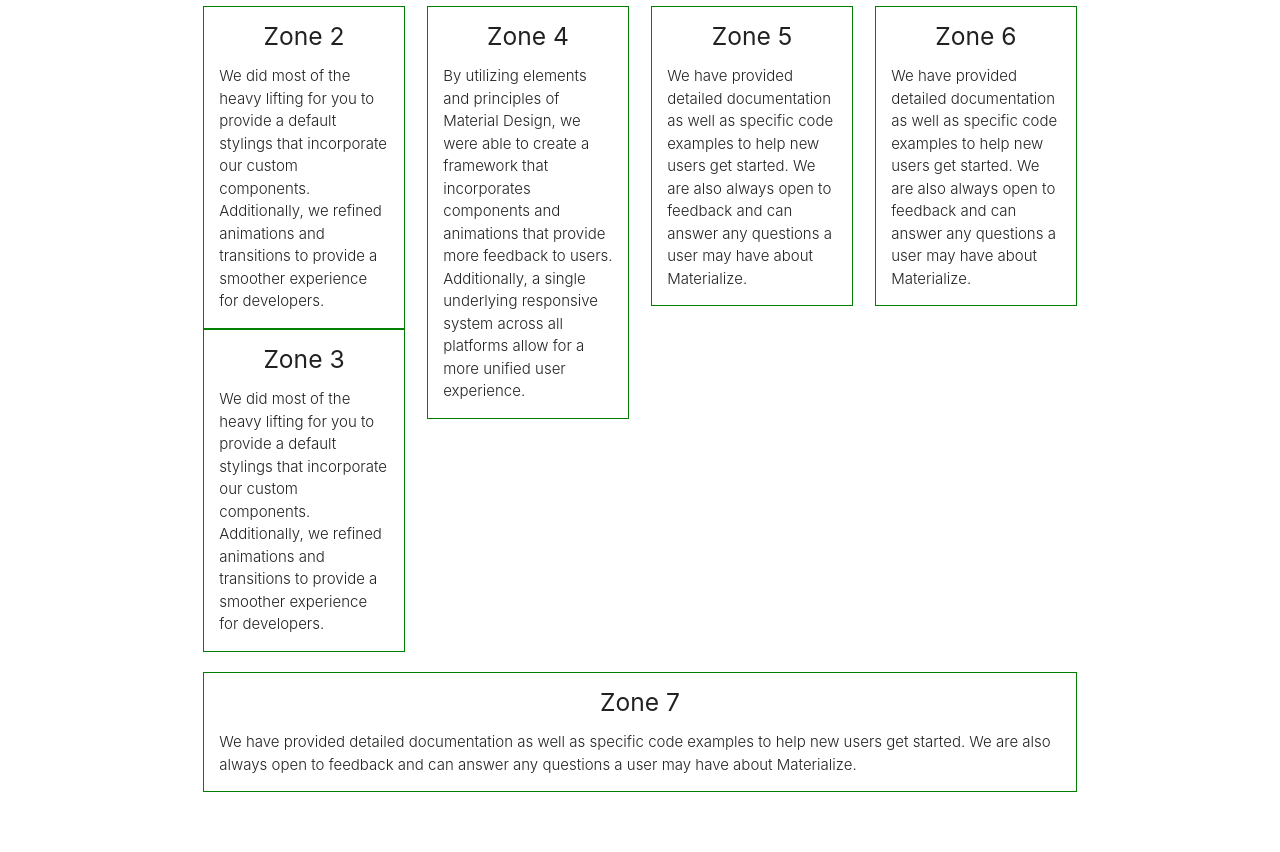
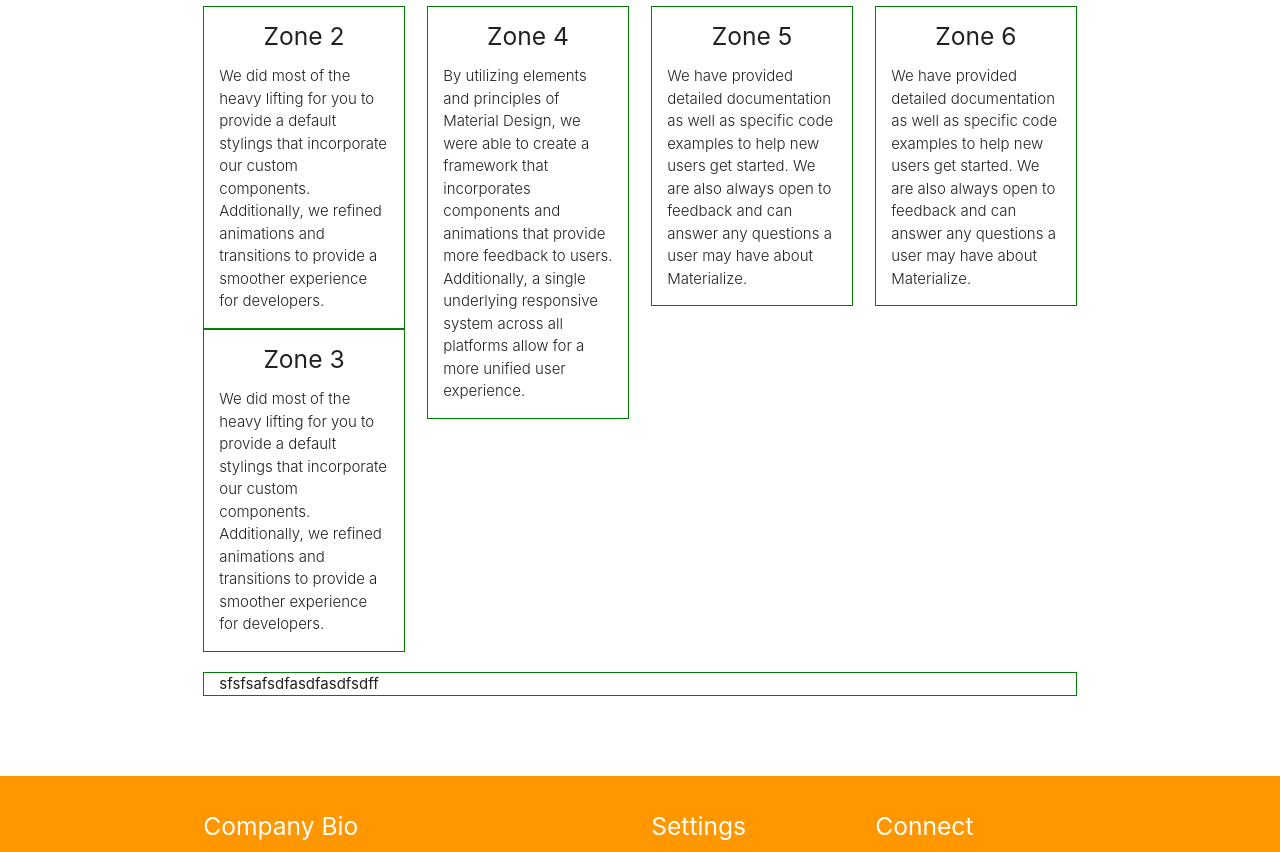
Before and after one commit to RodneyGT2018/Project01_Team-MAR, a plain HTML site: page index.html in a window 1280 px wide. Shown: the part 73-925 px from the top of the page. Drawn offline with nearby package versions, Linux system fonts and the light colour scheme.

Commit message:
second commit

```diff
--- a/index.html
+++ b/index.html
@@ -70,8 +70,9 @@
         <div class="row">
           <div class="col s12 m12">
             <div class="icon-block">
-              <h5 class="center">Zone 7</h5>
-              <p class="light">We have provided detailed documentation as well as specific code examples to help new users get started. We are also always open to feedback and can answer any questions a user may have about Materialize.</p>
+              <div id = "costume">
+                sfsfsafsdfasdfasdfsdff
+              </div>
             </div>
           </div>
         </div>
```
